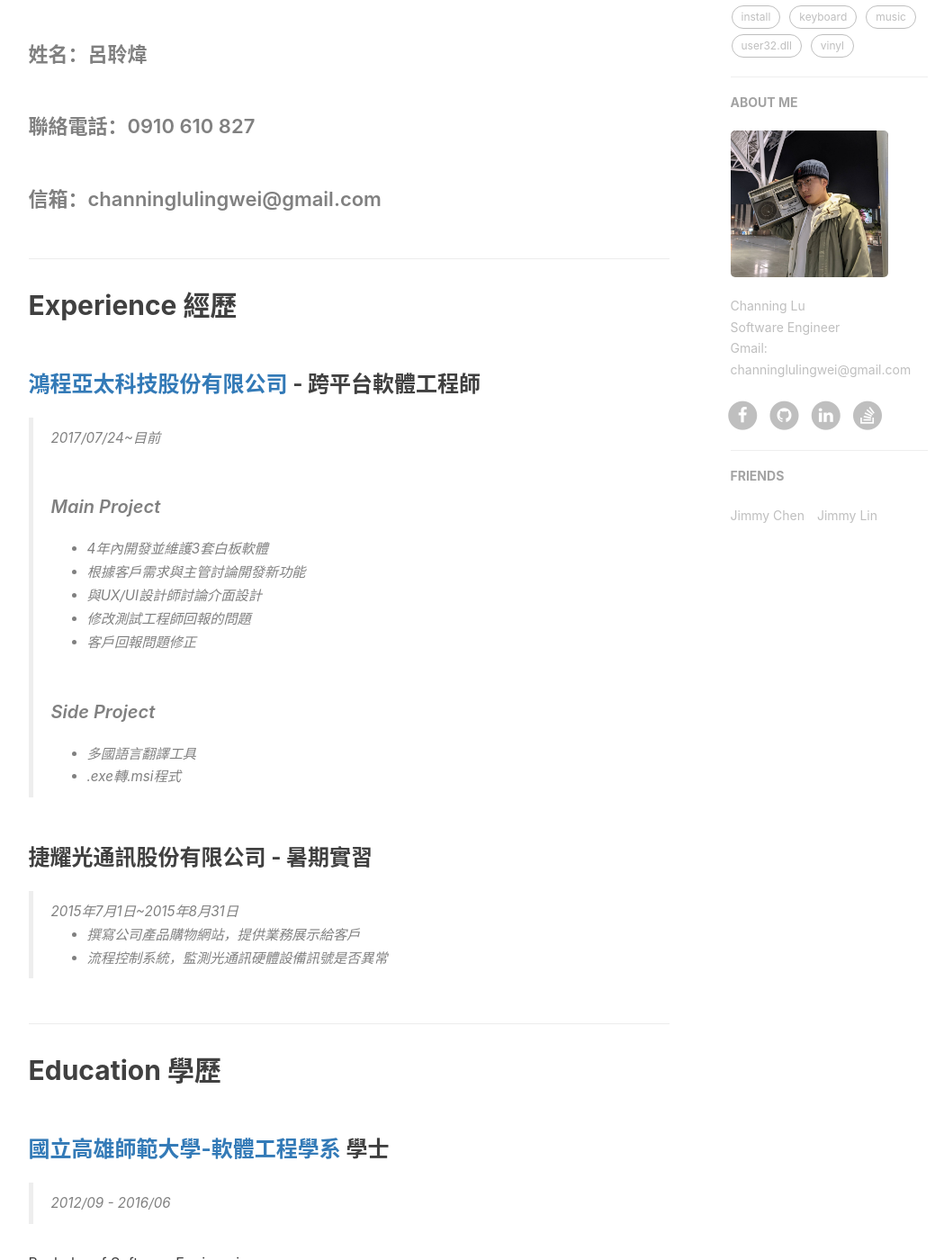
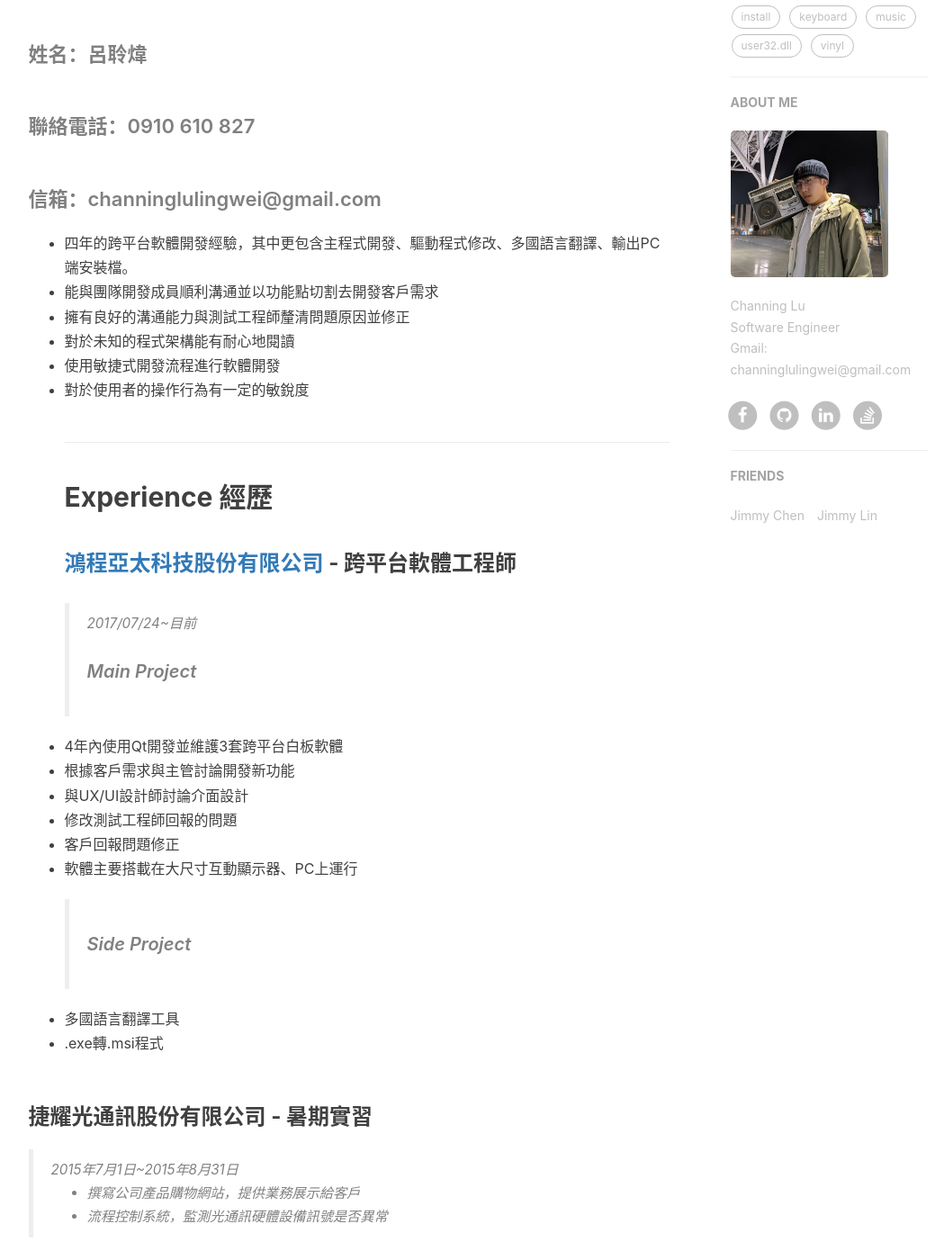
Before and after one commit to channing333/channing333.github.io, a Jekyll site: the page built from about.html, in a window 1280 px wide and 1400 px high, scrolled down 629 px. Shown: the whole window at 90% size, without its empty margins (136-1185 px from the left). Built offline with Jekyll 4.4.1, drawn with Linux system fonts in a browser that asks for light colours; nearby versions of some CDN libraries; comment, search, counter and statistics services are not loaded.

Commit message:
20210617

```diff
--- a/_includes/about/zh.md
+++ b/_includes/about/zh.md
@@ -2,16 +2,22 @@
 #### 姓名：呂聆煒
 #### 聯絡電話：0910 610 827
 #### 信箱：channinglulingwei@gmail.com
-
+* 四年的跨平台軟體開發經驗，其中更包含主程式開發、驅動程式修改、多國語言翻譯、輸出PC端安裝檔。
+* 能與團隊開發成員順利溝通並以功能點切割去開發客戶需求
+* 擁有良好的溝通能力與測試工程師釐清問題原因並修正
+* 對於未知的程式架構能有耐心地閱讀
+* 使用敏捷式開發流程進行軟體開發
+* 對於使用者的操作行為有一定的敏銳度
 ## Experience 經歷
 ### [鴻程亞太科技股份有限公司](http://www.hitevision.com.tw/zh_TW/index.asp) - 跨平台軟體工程師
 > 2017/07/24~目前
 ##### Main Project
-* 4年內開發並維護3套白板軟體
+* 4年內使用Qt開發並維護3套跨平台白板軟體
 * 根據客戶需求與主管討論開發新功能
 * 與UX/UI設計師討論介面設計
 * 修改測試工程師回報的問題
 * 客戶回報問題修正
+* 軟體主要搭載在大尺寸互動顯示器、PC上運行
 >
 ##### Side Project
 * 多國語言翻譯工具
```
